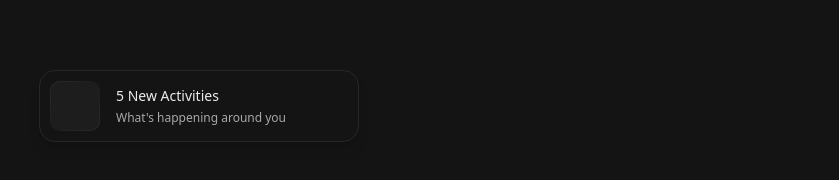
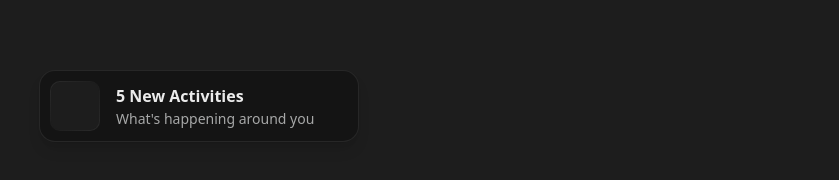
Before and after one commit to joncoronel/collapsible-demo-baseui, a Next.js app: page / in a window 1280 px wide. Shown: the part 294-474 px from the top of the page, without its empty margins (441-1280 px from the left). Built offline with nearby package versions, Linux system fonts and the light colour scheme; some icons are missing.

Commit message:
Add @hugeicons-pro/core-solid-rounded dependency and update CollapsibleDemo component to use solid icons for improved design

```diff
--- a/app/collapsible-demo.tsx
+++ b/app/collapsible-demo.tsx
@@ -17,6 +17,8 @@ import {
   CheckmarkCircle01StrokeRounded,
   CircleArrowDown01StrokeRounded,
 } from "@hugeicons-pro/core-stroke-rounded";
+
+import { CircleArrowDown01SolidRounded } from "@hugeicons-pro/core-solid-rounded";
 
 const notifications = [
   {
@@ -60,7 +62,7 @@ export default function CollapsibleDemo() {
   }, []);
 
   return (
-    <div className="bg-background flex h-screen flex-col items-center justify-center">
+    <div className="bg-background dark:bg-muted flex h-screen flex-col items-center justify-center">
       {mounted && (
         <button
           onClick={() => setTheme(theme === "dark" ? "light" : "dark")}
@@ -75,35 +77,40 @@ export default function CollapsibleDemo() {
         </button>
       )}
 
-      <Collapsible.Root className="group/collapsible rounded-2xl shadow-lg w-full max-w-xs border border-border/70 overflow-hidden">
-        <Collapsible.Trigger className="group/collapsible-trigger flex w-full">
+      <Collapsible.Root className="group/collapsible rounded-2xl shadow-lg w-full max-w-xs border border-border/70 overflow-hidden bg-card">
+        <Collapsible.Trigger className="group/collapsible-trigger flex w-full cursor-pointer">
           <div className="flex items-center gap-2 p-2.5 w-full justify-between ">
             <div className="flex items-center flex-row gap-4">
               <div className="h-fit bg-linear-to-br from-accent via-muted to-accent rounded-md">
-                <div className="flex items-center justify-center p-2 group-data-panel-open/collapsible-trigger:p-1.5 transition-all duration-400 ease-out-cubic bg-muted border border-transparent bg-clip-padding rounded-md">
+                <div className="flex items-center justify-center p-2 group-data-panel-open/collapsible-trigger:p-1.5 transition-all duration-400 ease-out-cubic bg-muted border border-transparent bg-clip-padding rounded-md ">
                   <HugeiconsIcon
                     icon={Notification01StrokeRounded}
                     className="size-8 drop-shadow-sm fill-card text-border group-data-panel-open/collapsible-trigger:size-5 transition-all duration-400 ease-out-cubic"
                   />
                 </div>
               </div>
-              <div className="flex flex-col gap-1 items-start transition-all duration-400 ease-out-cubic group-data-panel-open/collapsible-trigger:justify-center group-data-panel-open/collapsible-trigger:gap-0">
-                <p className="text-sm font-medium">5 New Activities</p>
-                <p className="text-xs text-muted-foreground h-auto overflow-hidden transition-discrete transition-all duration-400 ease-out-cubic group-data-panel-open/collapsible-trigger:opacity-0 group-data-panel-open/collapsible-trigger:h-0 group-data-panel-open/collapsible-trigger:-translate-y-2 group-data-panel-open/collapsible-trigger:hidden starting:opacity-0 starting:h-0 starting:-translate-y-2 [interpolate-size:allow-keywords]">
+              <div className="flex flex-col  items-start transition-all duration-400 ease-out-cubic group-data-panel-open/collapsible-trigger:justify-center group-data-panel-open/collapsible-trigger:gap-0">
+                <p className="text-md font-semibold group-data-panel-open/collapsible-trigger:text-sm transition-all duration-400 ease-out-cubic">
+                  5 New Activities
+                </p>
+                <p className="text-sm text-muted-foreground h-auto overflow-hidden transition-discrete transition-all duration-400 ease-out-cubic group-data-panel-open/collapsible-trigger:opacity-0 group-data-panel-open/collapsible-trigger:h-0 group-data-panel-open/collapsible-trigger:-translate-y-4 group-data-panel-open/collapsible-trigger:hidden starting:opacity-0 starting:h-0 starting:-translate-y-4 [interpolate-size:allow-keywords]">
                   What's happening around you
                 </p>
               </div>
             </div>
             <HugeiconsIcon
-              icon={CircleArrowDown01StrokeRounded}
+              icon={CircleArrowDown01SolidRounded}
               className="size-6 transition-transform duration-400 ease-out-cubic group-data-panel-open/collapsible-trigger:rotate-180 text-border"
             />
           </div>
         </Collapsible.Trigger>
         <Collapsible.Panel className="group/collapsible-panel h-(--collapsible-panel-height)   overflow-hidden text-sm transition-all ease-out-cubic duration-400 data-ending-style:h-0 data-starting-style:h-0 data-ending-style:opacity-0 data-starting-style:opacity-0">
-          <div className="flex flex-col border-t bg-card space-y-4 p-3">
+          <div className="flex flex-col border-t bg-card  p-2.5 gap-2.5">
             {notifications.map((notification) => (
-              <div className="flex flex-row" key={notification.id}>
+              <div
+                className="flex flex-row items-center gap-4"
+                key={notification.id}
+              >
                 <div className="h-fit bg-linear-to-br from-accent via-muted to-accent rounded-md">
                   <div className="flex items-center justify-center p-1.5 bg-muted border border-transparent bg-clip-padding rounded-md">
                     <HugeiconsIcon
@@ -112,9 +119,13 @@ export default function CollapsibleDemo() {
                     />
                   </div>
                 </div>
-                <div>
-                  <div></div>
-                  <div></div>
+                <div className="flex flex-col gap-0 items-start">
+                  <div className="text-sm font-medium">
+                    {notification.title}
+                  </div>
+                  <div className="text-xs text-muted-foreground">
+                    {notification.description}
+                  </div>
                 </div>
               </div>
             ))}
--- a/package.json
+++ b/package.json
@@ -11,6 +11,7 @@
   "dependencies": {
     "@base-ui-components/react": "1.0.0-beta.4",
     "@hugeicons-pro/core-duotone-rounded": "^1.2.1",
+    "@hugeicons-pro/core-solid-rounded": "^1.2.1",
     "@hugeicons-pro/core-stroke-rounded": "^1.2.1",
     "@hugeicons/react": "^1.1.1",
     "lucide-react": "^0.553.0",
```
Also changed, not shown: 1 other file (tests, documents, lock files or other folders).
